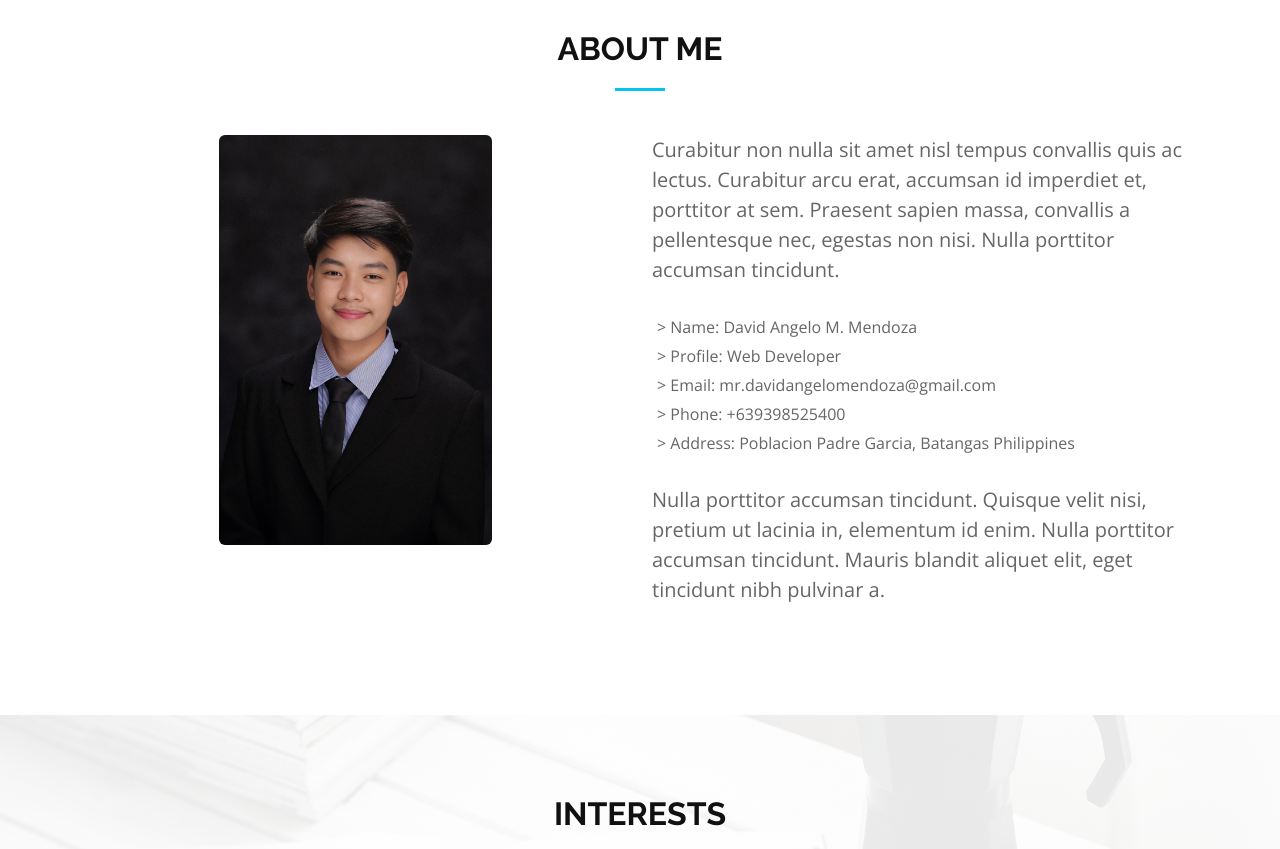
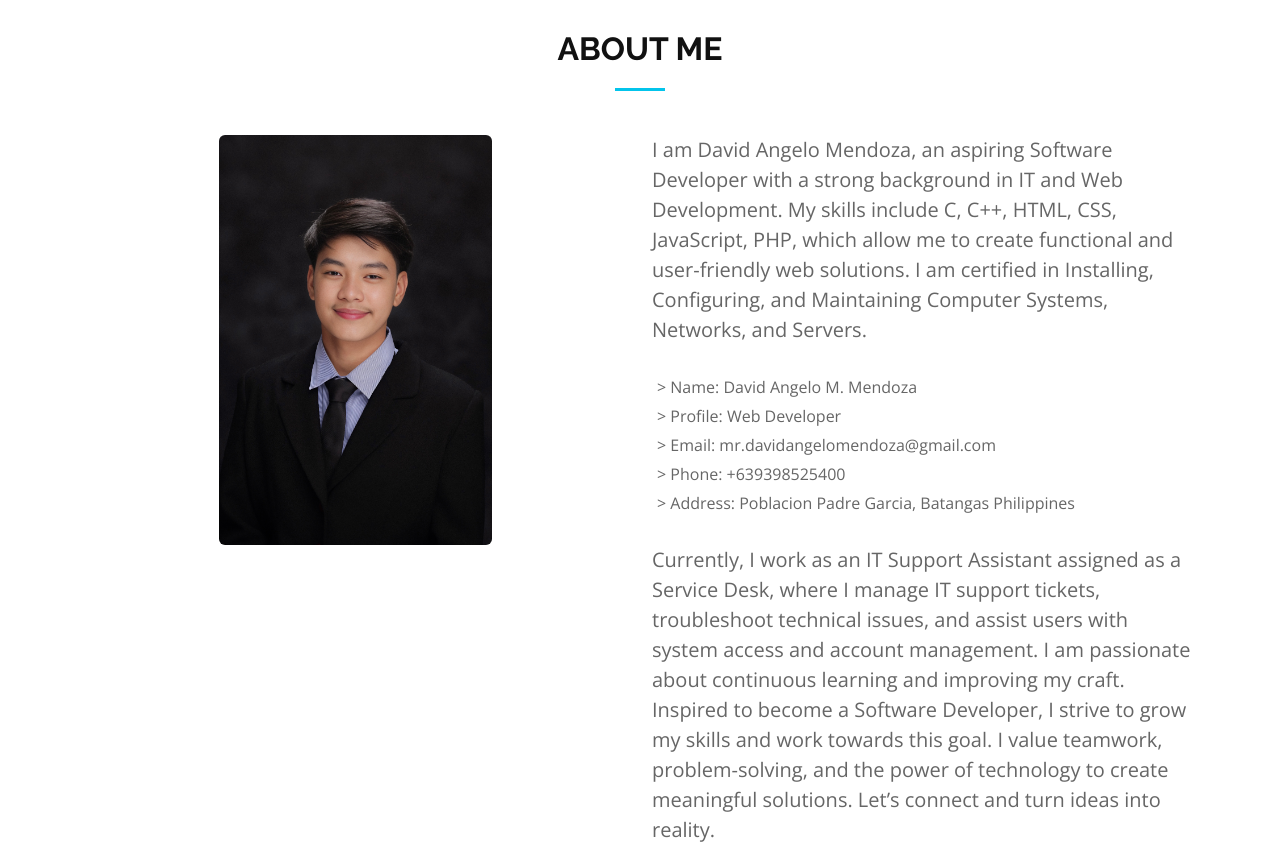
Before and after one commit to DavidAngelooo/DavidAngelooo, a plain HTML site: page index.html in a window 1280 px wide. Shown: the part 920-1769 px from the top of the page. Drawn offline with nearby package versions, Linux system fonts and the light colour scheme.

Commit message:
Update index.html

```diff
--- a/index.html
+++ b/index.html
@@ -115,10 +115,9 @@
                         </h5> -->
                       </div>
                       <p class="lead">
-                        Curabitur non nulla sit amet nisl tempus convallis quis ac lectus. Curabitur arcu erat, accumsan id
-                        imperdiet et, porttitor
-                        at sem. Praesent sapien massa, convallis a pellentesque nec, egestas non nisi. Nulla
-                        porttitor accumsan tincidunt.
+                       I am David Angelo Mendoza, an aspiring Software Developer with a strong background in IT and Web Development.
+                        My skills include C, C++, HTML, CSS, JavaScript, PHP, which allow me to create functional and
+                        user-friendly web solutions. I am certified in Installing, Configuring, and Maintaining Computer Systems, Networks, and Servers.
                       </p>
                       <div>
                         <div class="about-info" style="margin: 30px 0;">
@@ -130,9 +129,10 @@
                         </div>
                       </div>
                       <p class="lead">
-                        Nulla porttitor accumsan tincidunt. Quisque velit nisi, pretium ut lacinia in, elementum id enim.
-                        Nulla porttitor accumsan
-                        tincidunt. Mauris blandit aliquet elit, eget tincidunt nibh pulvinar a.
+                        Currently, I work as an IT Support Assistant assigned as a Service Desk, where I manage IT support tickets, troubleshoot technical issues,
+                        and assist users with system access and account management. I am passionate about continuous learning and improving my craft.
+                        Inspired to become a Software Developer, I strive to grow my skills and work towards this goal. I value teamwork, problem-solving,
+                        and the power of technology to create meaningful solutions. Let’s connect and turn ideas into reality.
                       </p>
                     </div>
                   </div>
```
